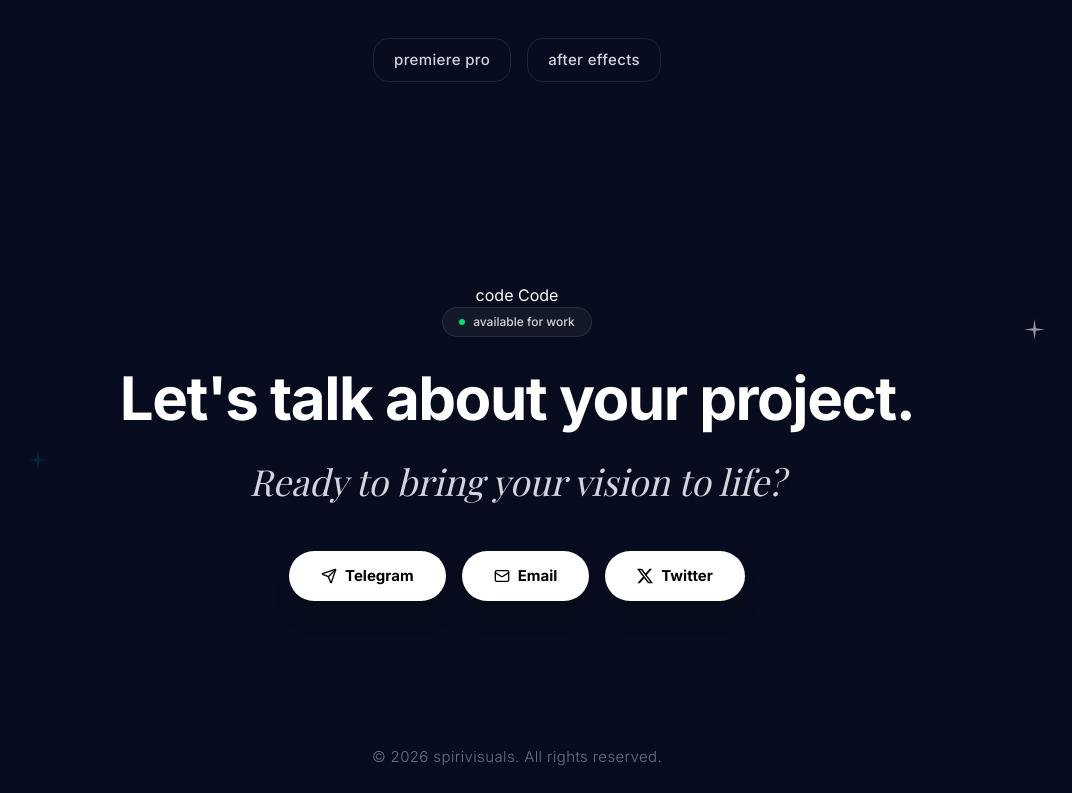
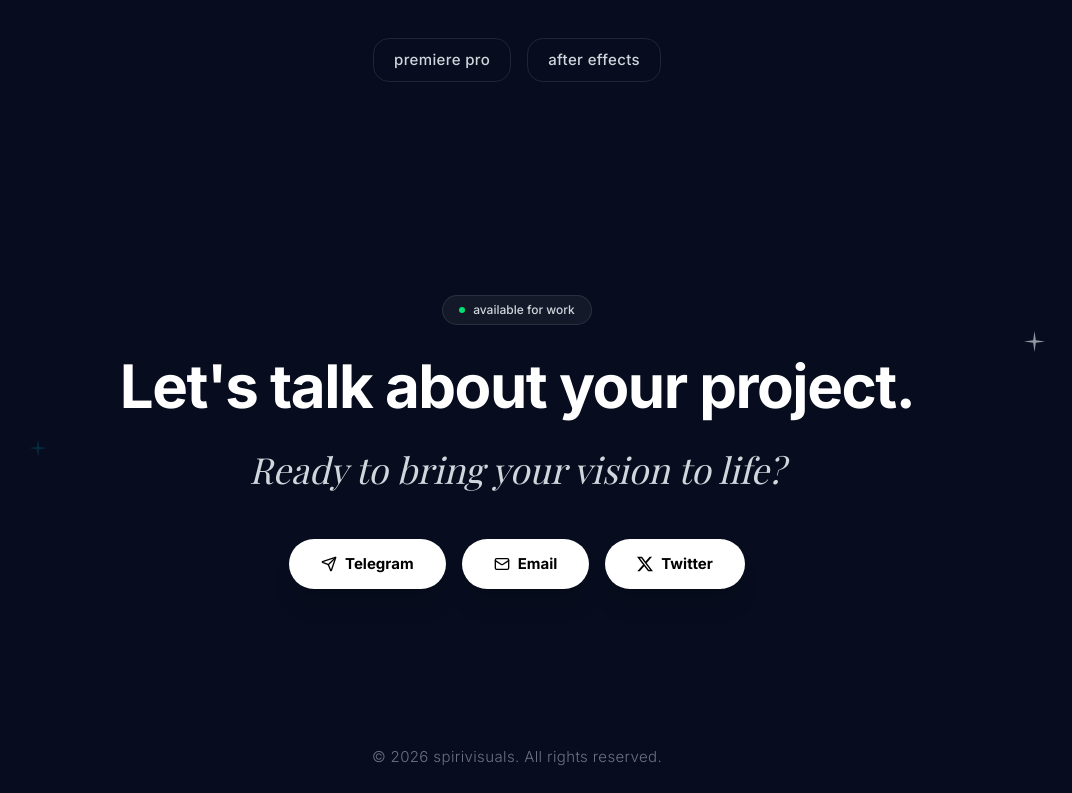
Before and after one commit to Spirivisuals/AI-website, a React (Vite) app: page / in a window 1280 px wide. Shown: the part 2297-3090 px from the top of the page, without its empty margins (123-1195 px from the left). Built offline with nearby package versions, Linux system fonts and the light colour scheme; a web font is replaced by a local one.

Commit message:
Update CTA.tsx

```diff
--- a/src/components/CTA.tsx
+++ b/src/components/CTA.tsx
@@ -1,5 +1,6 @@
 import React from 'react';
 import { Mail, Send } from 'lucide-react';
+
 const CTA = () => {
   return (
     <section className="py-24 min-h-[70vh] px-4 sm:px-6 relative flex flex-col justify-center items-center overflow-hidden">
@@ -11,8 +12,7 @@ return (
         <div className="absolute bottom-33 left-1 md:-left-10 text-cyan-500/30 opacity-60 animate-pulse delay-500 pointer-events-none">
            <svg width="18" height="18" viewBox="0 0 24 24" fill="currentColor"><path d="M12 0L13.5 10.5L24 12L13.5 13.5L12 24L10.5 13.5L0 12L10.5 10.5L12 0Z" /></svg>
         </div>
-code
-Code
+
         <div>
           <div className="flex justify-center mb-6">
              <div className="flex items-center gap-2 px-4 py-1.5 rounded-full border border-white/10 bg-white/5 text-xs font-medium text-gray-300">
@@ -62,4 +62,5 @@ Code
     </section>
   );
 };
+
 export default CTA;
```
Lines whose indentation alone changed are shown as unchanged.
